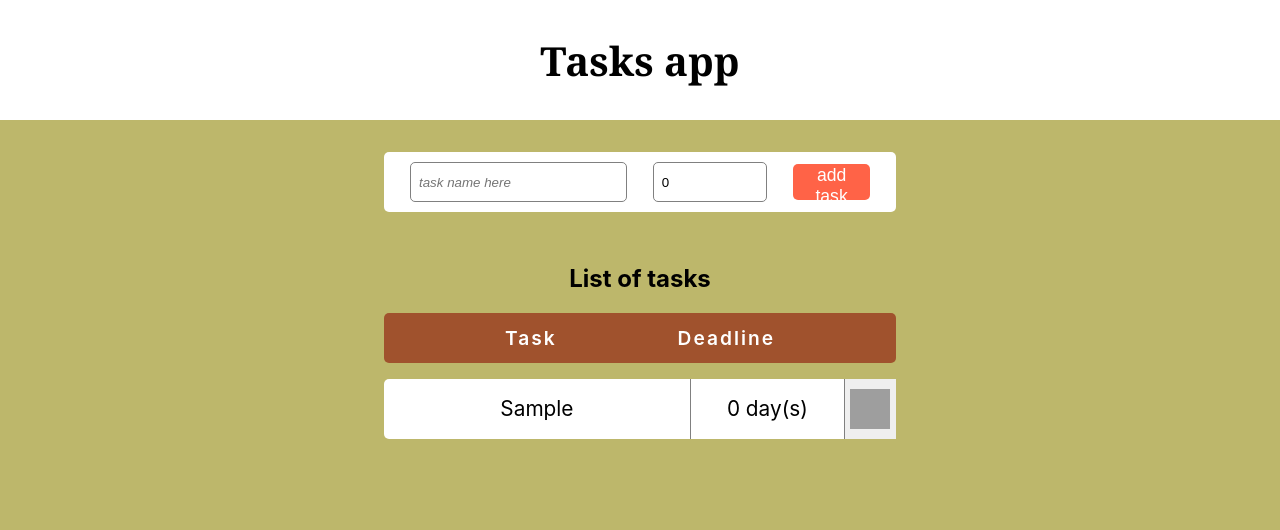
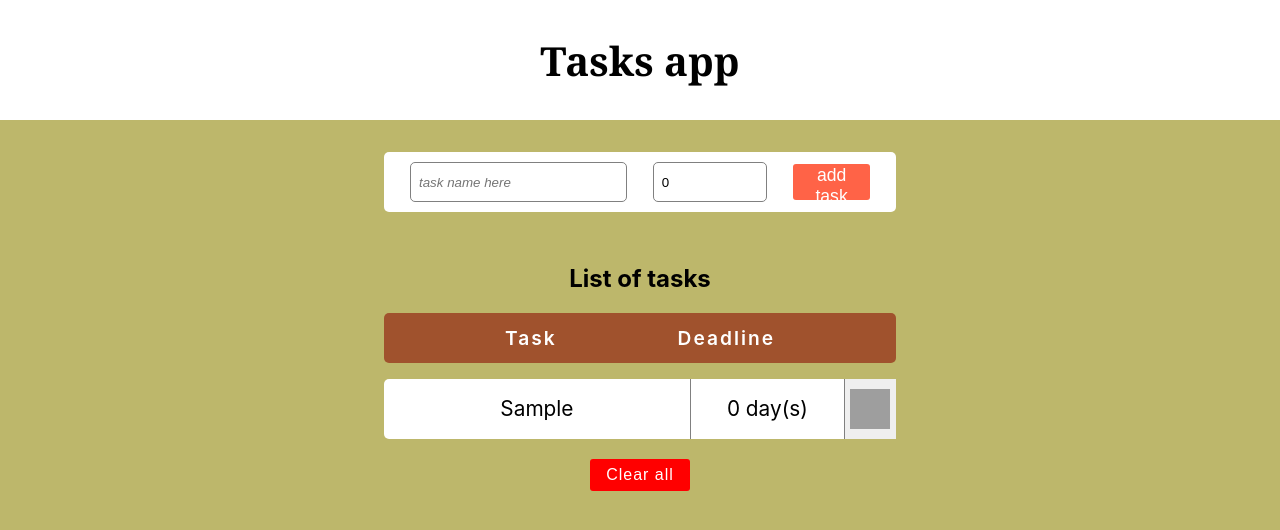
Before and after one commit to miloss98/typescript-practice, a React (Create React App) app: page / in a window 1280 px wide. Both pictures are taken after typing "Sample" into the empty fields and a click on the button "add task". Shown: the top 530 px of the page. Built offline with nearby package versions, Linux system fonts and the light colour scheme; grey boxes are pictures that could not be loaded.

Commit message:
clear all button added

```diff
--- a/src/components/Tasks.tsx
+++ b/src/components/Tasks.tsx
@@ -27,6 +27,10 @@ const Tasks: React.FC = () => {
         return task.task !== taskNameToDelete;
       })
     );
+  };
+
+  const removeAllTasks = (): void => {
+    setTaskList([]);
   };
   return (
     <div className="container">
@@ -62,9 +66,18 @@ const Tasks: React.FC = () => {
             <p className="category"> Deadline</p>
           </div>
           {taskList.map((task: TaskListInterface, key: number) => {
-            return <Task removeTask={removeTask} tasks={task} key={key} />;
+            return <Task key={key} tasks={task} removeTask={removeTask} />;
           })}
         </div>
+        {taskList.length !== 0 ? (
+          <section className="footer">
+            <button className="clear-all" onClick={removeAllTasks}>
+              Clear all
+            </button>
+          </section>
+        ) : (
+          <h4 className="empty">List is empty. </h4>
+        )}
       </section>
     </div>
   );
--- a/src/styles/tasks.css
+++ b/src/styles/tasks.css
@@ -61,7 +61,7 @@ input::placeholder {
   cursor: pointer;
   background-color: tomato;
   color: white;
-  border-radius: 5px;
+  border-radius: 3px;
   height: 60%;
   width: 15%;
   font-size: 1.1rem;
@@ -99,3 +99,31 @@ input::placeholder {
   font-weight: 600;
   letter-spacing: 2px;
 }
+/* footer */
+.footer {
+  display: flex;
+  flex-direction: column;
+  justify-content: center;
+  align-items: center;
+  width: 40%;
+  height: 40px;
+}
+.clear-all {
+  height: 80%;
+  width: 100px;
+  border: none;
+  font-size: 1rem;
+  letter-spacing: 1px;
+  border-radius: 3px;
+  background-color: red;
+  color: white;
+}
+.clear-all:hover {
+  cursor: pointer;
+  filter: brightness(80%);
+}
+.empty {
+  font-style: italic;
+  font-size: 1.5rem;
+  color: red;
+}
```
